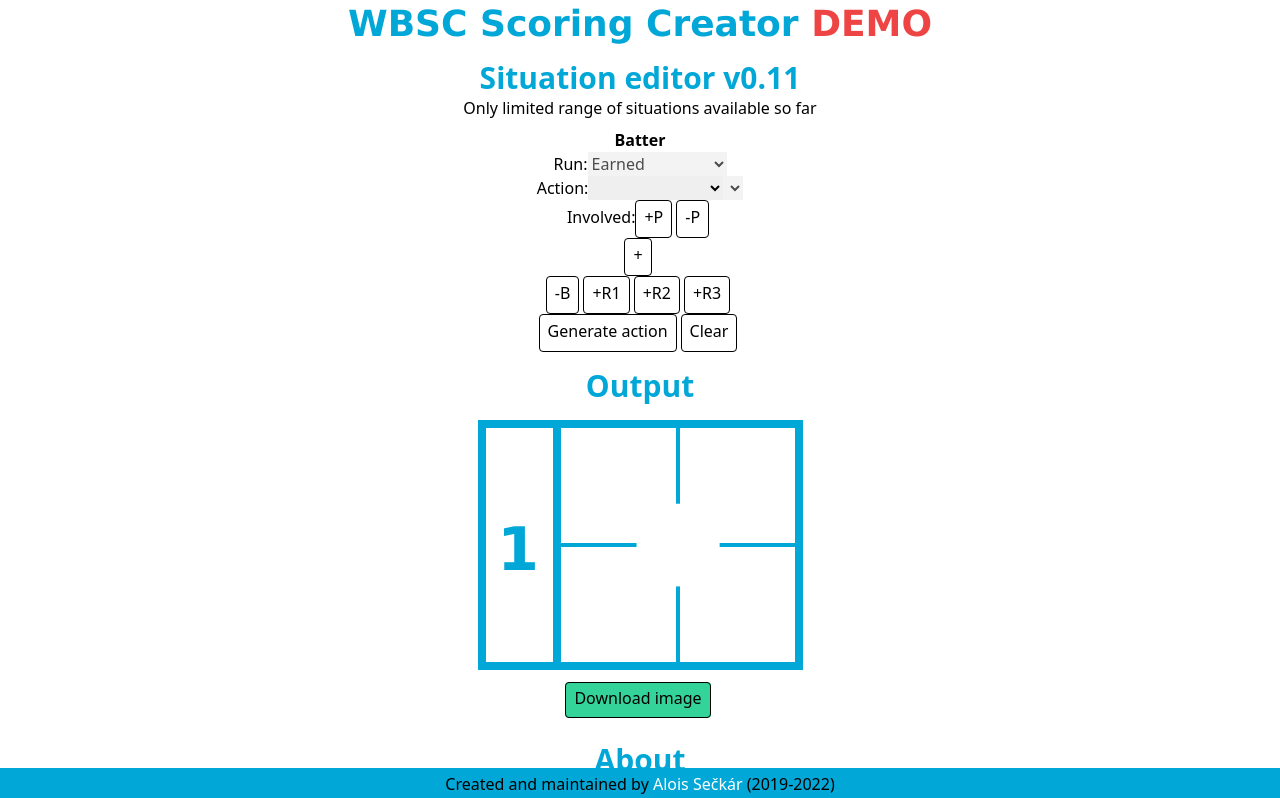
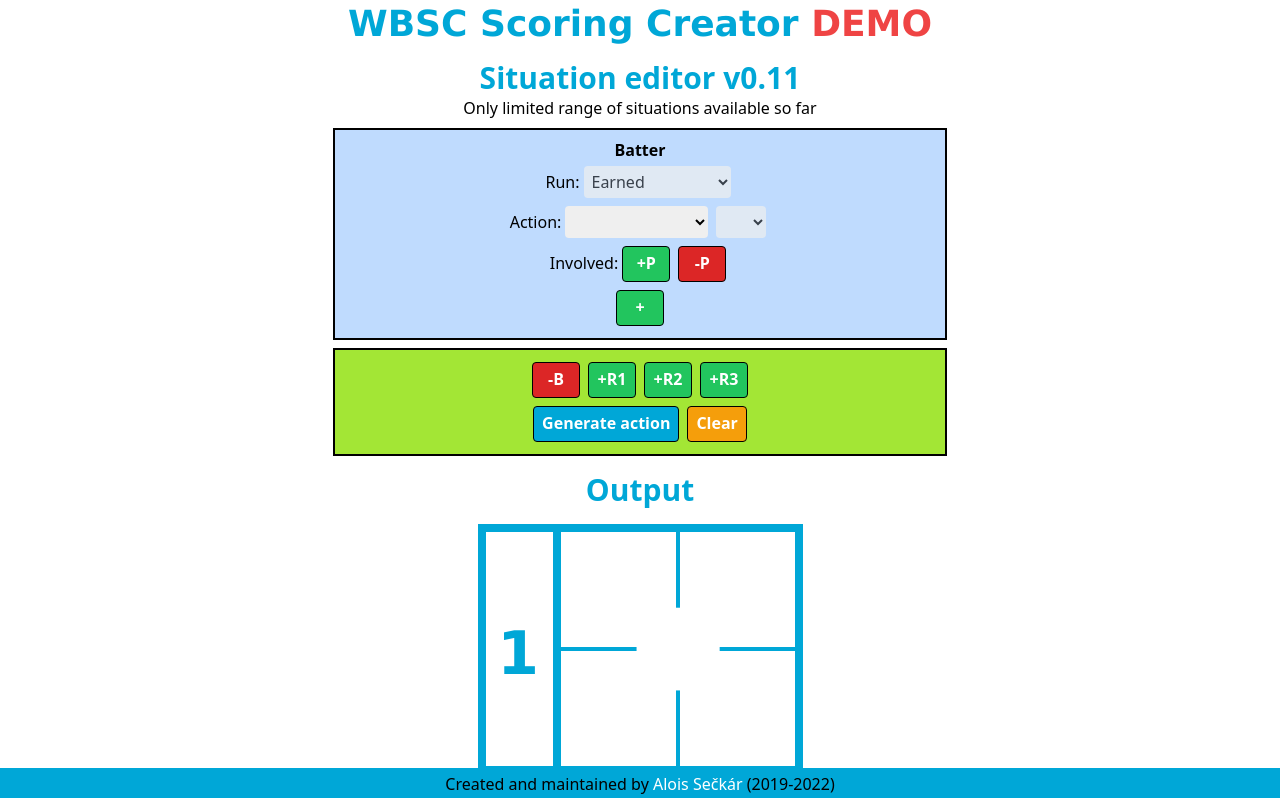
Before and after one commit to AloisSeckar/WBSC-Scoring, a Nuxt app: page / in a window 1280 px wide. Shown: the top 798 px of the page. Built offline with nearby package versions, Linux system fonts and the light colour scheme.

Commit message:
form inputs styling

```diff
--- a/assets/css/tailwind.css
+++ b/assets/css/tailwind.css
@@ -21,12 +21,17 @@
 		@apply mb-4
 	}
 
+	.demo {
+		@apply text-red-500
+	}
+
 	.list-disc {
 		@apply ml-6
 	}
 
 	.btn {
-		@apply border border-black rounded mr-1 px-2 pt-1 pb-2
+		@apply border border-black rounded m-1 px-2 pt-1 pb-1.5
+			text-white hover:text-gray-700 font-bold
 	}
 	.btn-top {
 		@apply bg-gray-400 hover:bg-gray-200
@@ -35,149 +40,31 @@
 		@apply bg-wbsc-blue hover:bg-sky-300
 	}
 	.btn-download {
-		@apply bg-emerald-400 hover:bg-emerald-300
+		@apply bg-emerald-500 hover:bg-emerald-300
+	}
+	.btn-add {
+		@apply w-12 bg-green-500 hover:bg-green-300
+	}
+	.btn-remove {
+		@apply w-12 bg-red-600 hover:bg-red-400
+	}
+	.btn-generate {
+		@apply bg-wbsc-blue hover:bg-sky-300
+	}
+	.btn-clear {
+		@apply bg-amber-500 hover:bg-amber-300
 	}
 
-	.demo {
-		@apply text-red-500
-	}
-}
-
-/*
-:root {
-  --wbsc-blue: #00a7d7;
-}
-
-h1 {
-	color: var(--wbsc-blue);
-}
-
-h2 {
-	color: var(--wbsc-blue);
-	margin-top: 10px;
-}
-
-h3 {
-	margin-top: 10px;
-}
-
-p {
-	padding: 0 2px;
-}
-
-label {
-	padding-right: 5px;
-}
-
-img {
-	margin-bottom: 10px;
-}
-
-.demo {
-	color: red;
-}
-
-.blank {
-	display:none;
-}
-
-.wbsc-base-action-select {
-	width: 200px;
-	display: inline;
-	margin-bottom: 3px;
-}
-
-.wbsc-specific-action-select {
-	width: 400px;
-	display: inline;
-	margin-bottom: 3px;
-}
-
-.wbsc-pos-select {
-	width: 75px;
-	display: inline;
-	margin-bottom: 3px;
-}
-
-.wbsc-action-button {
-	background-color: #00a7d7;
-	margin: 5px;
-}
-
-.wbsc-clear-button {
-	background-color: #ffad33;
-	margin: 5px;
-}
-
-.wbsc-small-button {
-	width: 40px;
-}
-
-.wbsc-render-button {
-	background-color: #44dd77;
-	margin: 5px;
-}
-
-.wbsc-unrender-button {
-	background-color: #a31808;
-	margin: 5px;
-}
-
-.wbsc-paragraph {
-	text-align: justify;
-	padding-top: 10px;
-	padding-bottom: 30px;
-	font-size: 14px;
-}
-
-.wbsc-footer {
-	position: fixed;
-	bottom: 0;
-	left: 0;
-	width: 100%;
-	height: 30px;
-	vertical-align: middle;
-	padding-top: 3px;
-	background-color: var(--wbsc-blue);
-}
-
-.wbsc-footer a:link, .wbsc-footer a:visited, .wbsc-footer a:hover, .wbsc-footer a:active {
-    color: white;
+	.wbsc-buttons {
+		@apply mx-auto py-2 w-3/5 border-2 border-black bg-lime-400
 	}
 
 	.wbsc-inputs {
-	background-color: #ccddee;
-	border: 2px solid black;
-	margin: 0px auto;
-	margin-bottom: 5px;
-	padding: 3px;
-	width: 96%;
-	max-width: 600px;
-	text-align: center;
+		@apply mx-auto mb-2 py-2 w-3/5 border-2 border-black bg-blue-200
 	}
 
-.wbsc-buttons {
-	background-color: #aaff33;
-	border: 2px solid black;
-	margin: 0px auto;
-	padding: 5px;
-	width: 96%;
-	max-width: 600px;
+	select {
+		@apply m-1 p-1 h-8 min-w-[50px] rounded
 	}
 
-.wbsc-select {
-	margin-right: 3px;
 }
-
-@media only screen and (max-width: 470px) {
-	.wbsc-specific-action-select {
-		width: 100%;
-	}
-}
-
-@media only screen and (max-width: 250px) {
-	.wbsc-base-action-select {
-		width: 100%;
-	}
-}
-*/
--- a/composables/wbsc-constants.ts
+++ b/composables/wbsc-constants.ts
@@ -1,12 +1,8 @@
 // DOM elements selectors
 
-export const div_input: string = 'wbsc-inputs';
-export const div_tools: string = 'wbsc-toolbar';
-
 export const class_wbsc: string = 'wbsc-inputs';
-export const class_wbsc_b_render: string = 'wbsc-render-button';
-export const class_wbsc_b_unrender: string = 'wbsc-unrender-button';
-export const class_wbsc_pos: string = 'wbsc-pos-select form-control';
+export const class_wbsc_pos: string = 'wbsc-pos-select';
+export const class_tools: string = 'wbsc-toolbar';
 
 export const input_generate: string = 'input-generate';
 export const input_clear : string = 'input-clear';
--- a/composables/wbsc-input.ts
+++ b/composables/wbsc-input.ts
@@ -8,7 +8,7 @@
 // create bar with action buttons
 function renderActionButtons() {
     const actionButtonsContainer = document.createElement('div');
-    actionButtonsContainer.setAttribute('id', div_tools);
+    actionButtonsContainer.setAttribute('id', class_tools);
     actionButtonsContainer.setAttribute('class', 'wbsc-buttons');
 
     const renderBatterButton = renderInputsButton(input_b);
@@ -26,14 +26,14 @@
     actionButtonsContainer.appendChild(document.createElement('br'));
 
     const generateButton = renderInputsButton(input_generate);
-    generateButton.setAttribute('class', 'btn btn-primary wbsc-action-button');
+    generateButton.setAttribute('class', 'btn btn-generate');
     actionButtonsContainer.appendChild(generateButton);
 
     const clearButton = renderInputsButton(input_clear);
-    clearButton.setAttribute('class', 'btn btn-primary wbsc-clear-button');
+    clearButton.setAttribute('class', 'btn btn-clear');
     actionButtonsContainer.appendChild(clearButton);
 
-    const container = document.getElementById(div_input) as HTMLElement;
+    const container = document.getElementById(class_wbsc) as HTMLElement;
     container.appendChild(actionButtonsContainer);
 }
 
@@ -45,8 +45,8 @@
     const renderButton = document.createElement('button');
     renderButton.setAttribute('id', 'button-' + group);
     renderButton.setAttribute('type', 'button');
-    renderButton.setAttribute('class', 'btn btn-info wbsc-render-button');
-    renderButton.addEventListener('click', function(){
+    renderButton.setAttribute('class', 'btn btn-add');
+    renderButton.addEventListener('click', function() {
         switch (group) {
             case input_generate:
                 processAction();
@@ -98,7 +98,7 @@
     if (parentDiv === null || parentDiv === undefined) {
         inputsContainer.setAttribute('class', class_wbsc);
 
-        const container = document.getElementById(div_input) as HTMLElement;;
+        const container = document.getElementById(class_wbsc) as HTMLElement;;
         const hook = getProperLocationForInputs(group);
         container.insertBefore(inputsContainer, hook);
     } else {
@@ -179,7 +179,7 @@
     }
 
     const renderButton = document.getElementById('button-' + group) as HTMLInputElement;
-    renderButton.setAttribute('class', 'btn btn-info ' + class_wbsc_b_unrender);
+    renderButton.setAttribute('class', 'btn btn-remove');
     renderButton.innerHTML = getLabelForRenderButton(group, false);
 
     disableParentExtraInput(group, true);
@@ -197,7 +197,7 @@
     }
 
     const renderButton = document.getElementById('button-' + group) as HTMLInputElement;
-    renderButton.setAttribute('class', 'btn btn-info ' + class_wbsc_b_render);
+    renderButton.setAttribute('class', 'btn btn-add');
     renderButton.innerHTML = getLabelForRenderButton(group, true);
 
     disableParentExtraInput(group, false);
@@ -285,8 +285,8 @@
     const addItemButton = document.createElement('button');
     addItemButton.setAttribute('id', groupID + input_add);
     addItemButton.setAttribute('type', 'button');
-    addItemButton.setAttribute('class', 'btn btn-sm btn-info wbsc-small-button ' + class_wbsc_b_render);
-    addItemButton.addEventListener('click', function(){
+    addItemButton.setAttribute('class', 'btn btn-add');
+    addItemButton.addEventListener('click', function() {
         renderPosSelectItem(group);
     });
     addItemButton.disabled = true;
@@ -296,8 +296,8 @@
     const removeItemButton = document.createElement('button');
     removeItemButton.setAttribute('id', groupID + input_remove);
     removeItemButton.setAttribute('type', 'button');
-    removeItemButton.setAttribute('class', 'btn btn-sm btn-info wbsc-small-button ' + class_wbsc_b_unrender);
-    removeItemButton.addEventListener('click', function(){
+    removeItemButton.setAttribute('class', 'btn btn-remove');
+    removeItemButton.addEventListener('click', function() {
         unRenderPosSelectItem(group);
     });
     removeItemButton.disabled = true;
@@ -413,7 +413,7 @@
             parentDiv = input_r2;
             break;
         default:
-            parentDiv = show ? group : div_input;
+            parentDiv = show ? group : class_wbsc;
     }
     return parentDiv;
 }
@@ -449,7 +449,7 @@
 
 // helps maintaining correct order of input groups (HP - 1B - 2B - 3B)
 function getProperLocationForInputs(group: string) {
-    let hook = document.getElementById(div_tools);
+    let hook = document.getElementById(class_tools);
 
     const r1inputs = document.getElementById(input_r1);
     const r2inputs = document.getElementById(input_r2);
```
Lines whose indentation alone changed are shown as unchanged.
